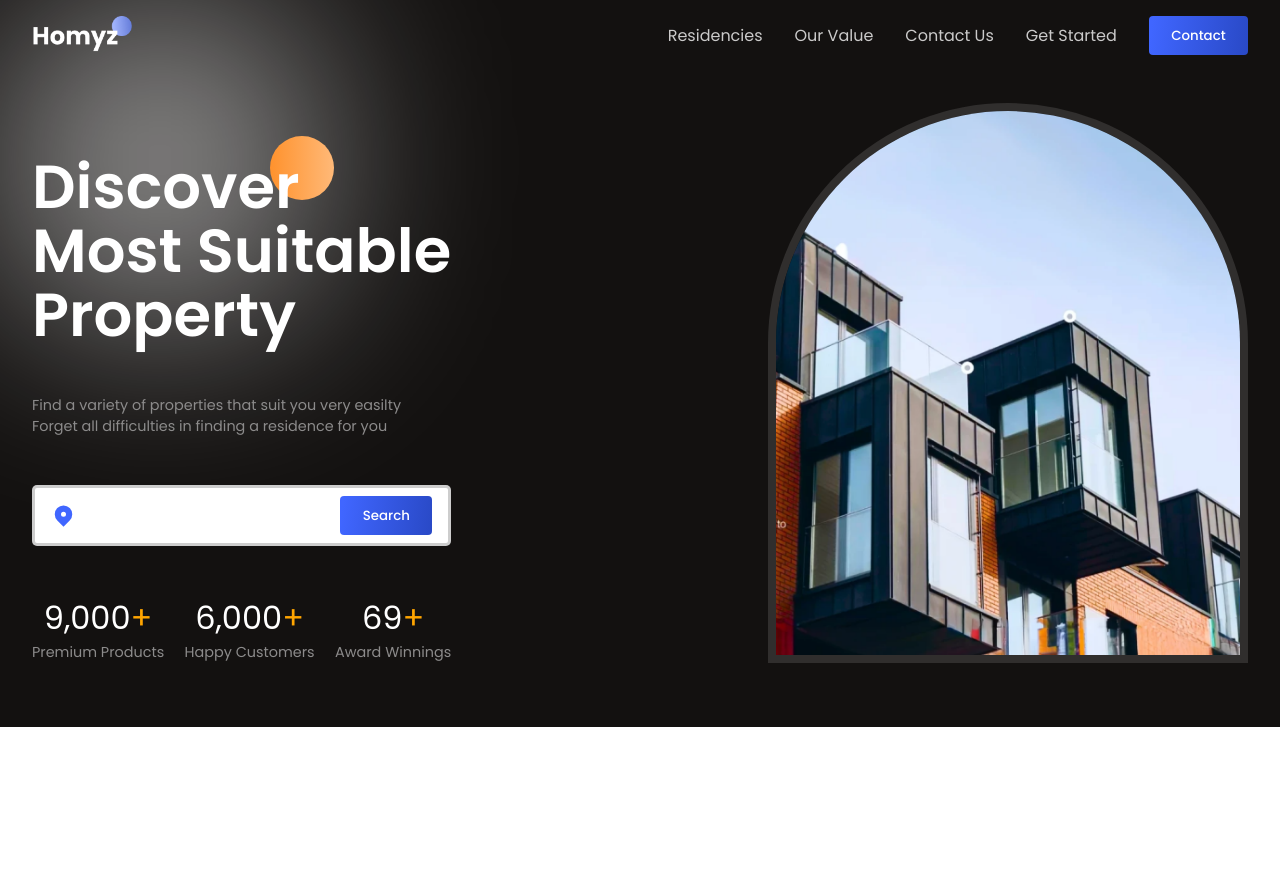
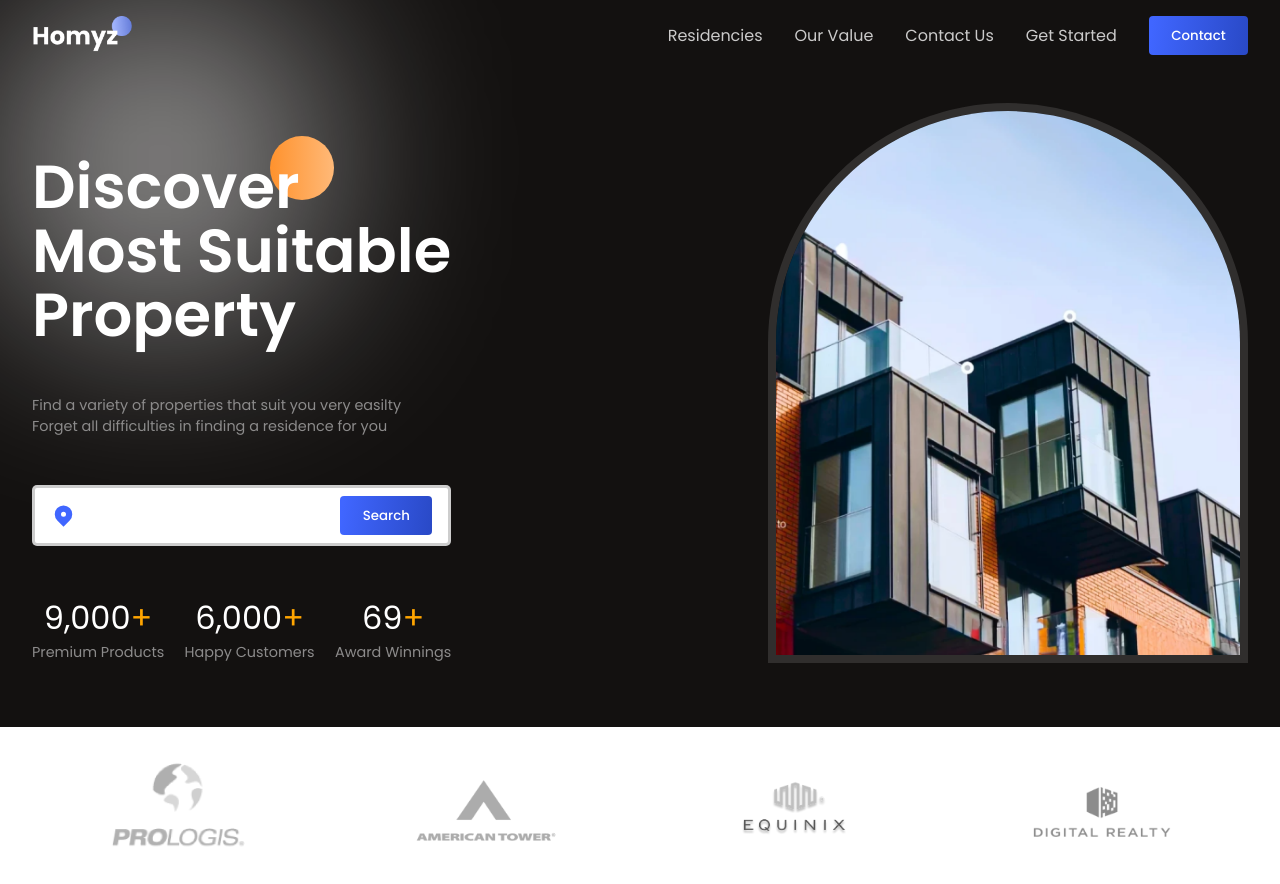
Before and after one commit to AshwinSaklecha/realEstate, a React (Vite) app: page / in a window 1280 px wide. Shown: the top 884 px of the page. Before the commit the page ends 800 px from the top, so only its background shows below. Built offline with nearby package versions, Linux system fonts and the light colour scheme.

Commit message:
added company logos with correct css and design

```diff
--- a/src/App.jsx
+++ b/src/App.jsx
@@ -1,5 +1,6 @@
 import Header from "./components/Header/Header";
 import Hero from "./components/Hero/Hero";
+import Companies from "./components/Companies/Companies.jsx"
 import './App.css'
 function App() {
   return (
@@ -9,6 +10,7 @@
         <Header />
         <Hero />
       </div>
+      <Companies/>
     </div>
   );
 }
--- /dev/null
+++ b/src/components/Companies/Companies.css
@@ -0,0 +1,7 @@
+.c-container{
+    justify-content: space-around;
+    gap: 1rem;
+}
+.c-container>img{
+    width: 9rem;
+}
--- /dev/null
+++ b/src/components/Companies/Companies.jsx
@@ -0,0 +1,16 @@
+import React from 'react'
+import './Companies.css';
+function Companies() {
+  return (
+    <section className='c-wrapper'>
+      <div className="paddings innerWidth flexCenter c-container">
+        <img src="./prologis.png" alt="" />
+        <img src="./tower.png" alt="" />
+        <img src="./equinix.png" alt="" />
+        <img src="./realty.png" alt="" />
+      </div>
+    </section>
+  )
+}
+
+export default Companies
```
